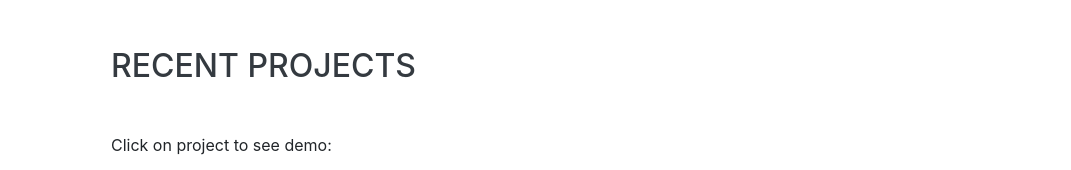
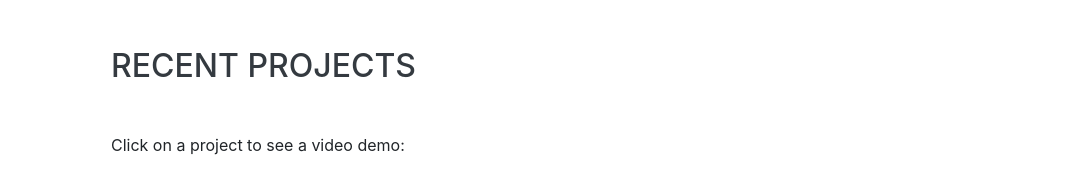
Before and after one commit to tfquirk/tfquirk.github.io, a website with bundled scripts: page index.html in a window 1280 px wide. Shown: the part 1040-1210 px from the top of the page, without its empty margins (209-1280 px from the left). Built offline with nearby package versions, Linux system fonts and the light colour scheme; a web font is replaced by a local one.

Commit message:
edited project gramar

```diff
--- a/index.html
+++ b/index.html
@@ -135,7 +135,7 @@
       >
         <div class="w-100">
           <h2 class="mb-5">Recent Projects</h2>
-          <p>Click on project to see demo:</p>
+          <p>Click on a project to see a video demo:</p>
           <ul class="fa-ul mb-0">
             <a
               href="https://www.youtube.com/watch?v=bAUPrccsoaE&t=1s"
```
Also changed, not shown: 1 other file.
